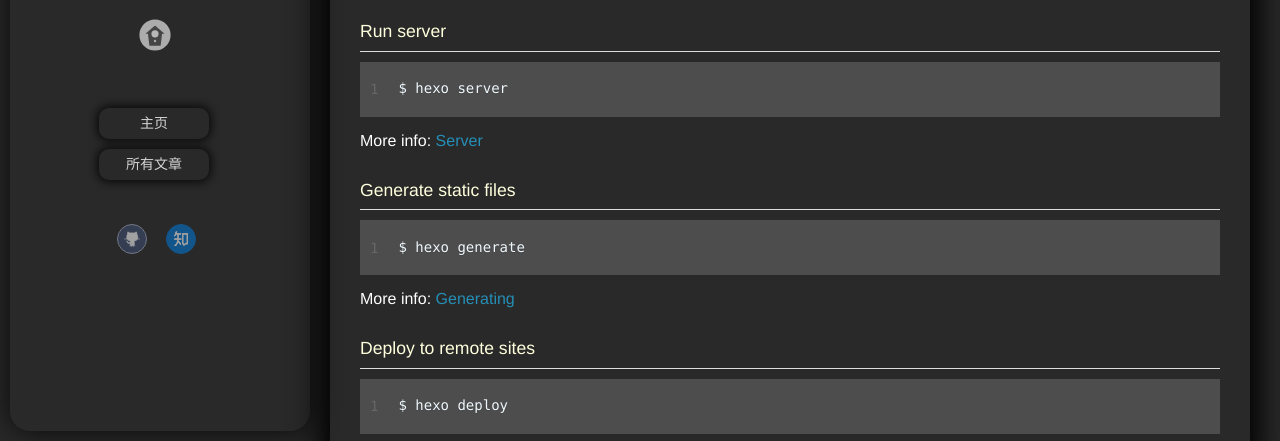
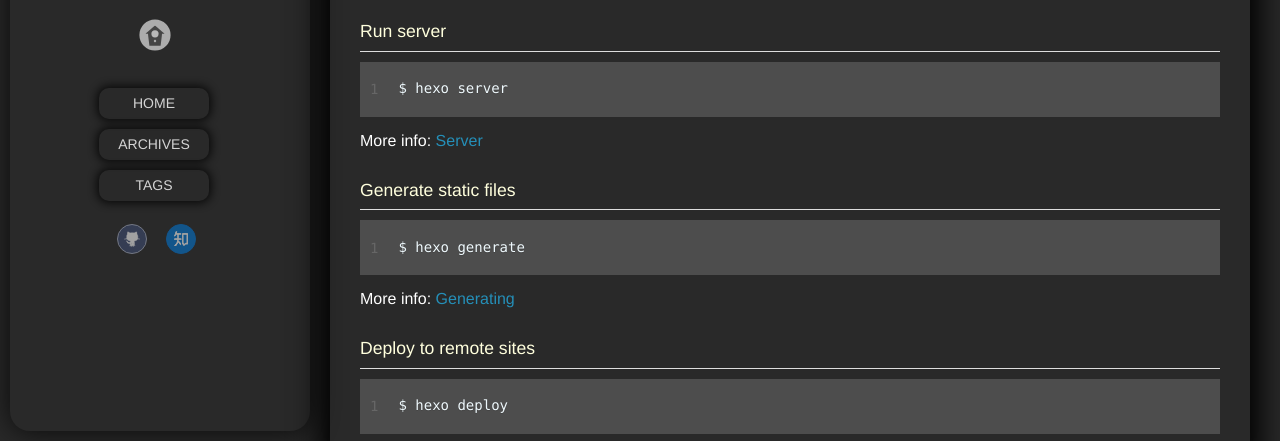
Before and after one commit to jrzgrnsy/jrzgrnsy.github.io, a plain HTML site: page 2019/05/24/hello-world/index.html in a window 1280 px wide. Shown: the part 359-800 px from the top of the page. Drawn offline with nearby package versions, Linux system fonts and the light colour scheme; some packages are replaced by stand-ins of ours; a script that the page names is missing.

Commit message:
Site updated: 2019-05-24 20:40:06

```diff
--- a/2019/05/24/hello-world/index.html
+++ b/2019/05/24/hello-world/index.html
@@ -112,9 +112,11 @@
 					<nav class="header-menu">
 						<ul>
 
-							<li><a href="/">主页</a></li>
+							<li><a href="/">Home</a></li>
 
-							<li><a href="/archives">所有文章</a></li>
+							<li><a href="/archives">Archives</a></li>
+
+							<li><a href="/tags/随笔">Tags</a></li>
 
 						</ul>
 					</nav>
@@ -173,9 +175,11 @@
 			<nav class="header-menu">
 				<ul>
 
-					<li><a href="/">主页</a></li>
+					<li><a href="/">Home</a></li>
 
-					<li><a href="/archives">所有文章</a></li>
+					<li><a href="/archives">Archives</a></li>
+
+					<li><a href="/tags/随笔">Tags</a></li>
 
 		        <div class="clearfix"></div>
 				</ul>
```
Also changed, not shown: archives/2019/05/index.html (+8 -4 lines), archives/2019/index.html (+8 -4 lines), archives/index.html (+8 -4 lines), index.html (+8 -4 lines).
